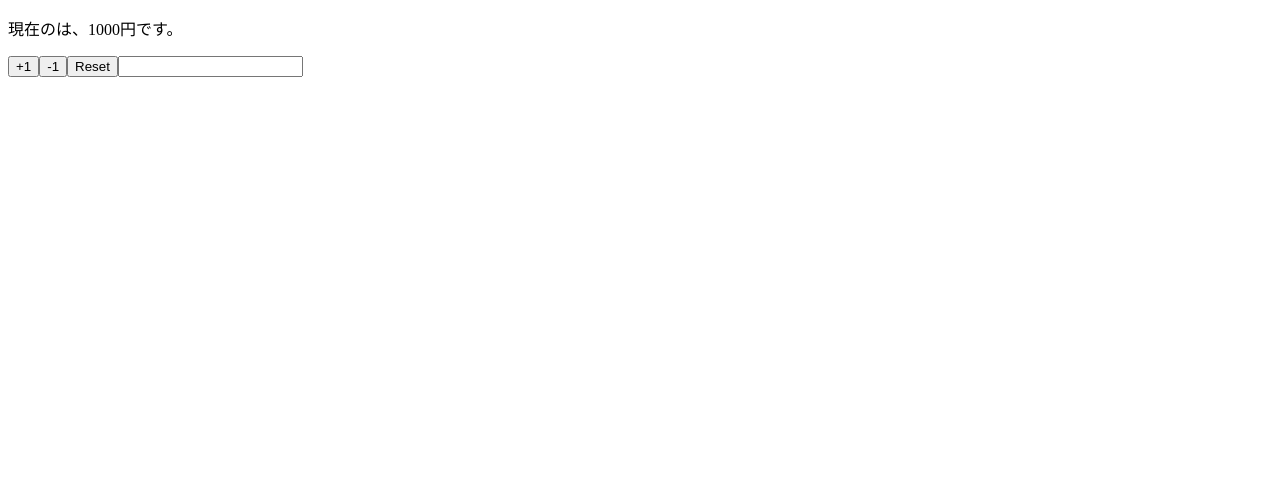
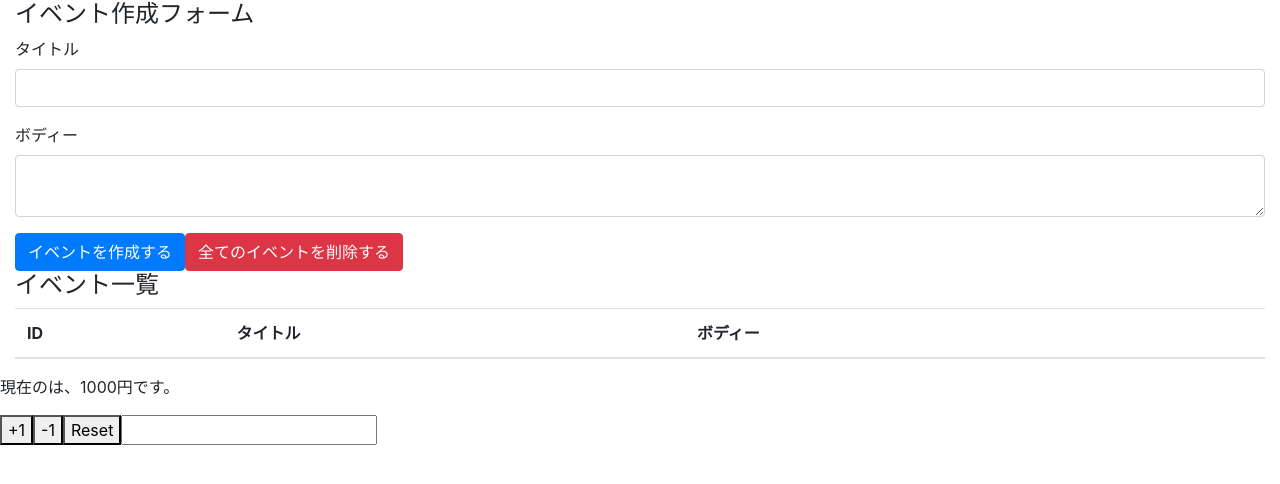
Before and after one commit to sou-uemura/react-hooks-101, a React (Create React App) app: page / in a window 1280 px wide. Shown: the top 484 px of the page. Built offline with nearby package versions, Linux system fonts and the light colour scheme.

Commit message:
create event form and event table with bootstrap

```diff
--- a/package.json
+++ b/package.json
@@ -6,6 +6,7 @@
     "@testing-library/jest-dom": "^5.11.4",
     "@testing-library/react": "^11.1.0",
     "@testing-library/user-event": "^12.1.10",
+    "bootstrap": "4.3.1",
     "react": "^17.0.2",
     "react-dom": "^17.0.2",
     "react-scripts": "4.0.3",
--- a/src/App.js
+++ /dev/null
@@ -1,35 +0,0 @@
-import React, { useEffect, useState } from 'react'
-
-const App = props => {
-  const [state, setState] = useState(props)
-  const { name, price } = state
-
-  useEffect(() => {
-    console.log('This is like componentDidMount or componentDidUpdate.')
-  })
-
-  useEffect(() => {
-    console.log('This is like componentDidMount.')
-  }, [])
-
-  useEffect(() => {
-    console.log('This callback is for name only.')
-  }, [name])
-
-  return (
-    <React.Fragment>
-      <p>現在の{name}は、{price}円です。</p>
-      <button onClick={() => setState({...state, price: price + 1})}>+1</button>
-      <button onClick={() => setState({...state, price: price - 1})}>-1</button>
-      <button onClick={() => setState(props)}>Reset</button>
-      <input value={name} onChange={e => setState({...state, name: e.target.value})}/>
-    </React.Fragment>
-  );
-}
-
-App.defaultProps = {
-  name: '',
-  price: 1000,
-}
-
-export default App;
--- /dev/null
+++ b/src/components/App.js
@@ -0,0 +1,70 @@
+import React, { useEffect, useState } from 'react'
+import 'bootstrap/dist/css/bootstrap.min.css'
+
+const App = props => {
+  const [state, setState] = useState(props)
+  const { name, price } = state
+
+  useEffect(() => {
+    console.log('This is like componentDidMount or componentDidUpdate.')
+  })
+
+  useEffect(() => {
+    console.log('This is like componentDidMount.')
+  }, [])
+
+  useEffect(() => {
+    console.log('This callback is for name only.')
+  }, [name])
+
+  return (
+    <React.Fragment>
+      <div className="container-fluid">
+        <h4>
+          イベント作成フォーム
+        </h4>
+
+        <div className="form-group">
+          <label htmlFor="formEventTitle">タイトル</label>
+          <input className="form-control" id="formEventTitle" />
+        </div>
+
+        <div className="form-group">
+          <label htmlFor="formEventBody">ボディー</label>
+          <textarea className="form-control" id="formEventBody" />
+        </div>
+
+        <button className="btn btn-primary">イベントを作成する</button>
+        <button className="btn btn-danger">全てのイベントを削除する</button>
+
+        <h4>イベント一覧</h4>
+        <table className="table table-hover">
+          <thead>
+            <tr>
+              <th>ID</th>
+              <th>タイトル</th>
+              <th>ボディー</th>
+              <th></th>
+            </tr>
+          </thead>
+          <tbody>
+
+          </tbody>
+        </table>
+      </div>
+
+      <p>現在の{name}は、{price}円です。</p>
+      <button onClick={() => setState({...state, price: price + 1})}>+1</button>
+      <button onClick={() => setState({...state, price: price - 1})}>-1</button>
+      <button onClick={() => setState(props)}>Reset</button>
+      <input value={name} onChange={e => setState({...state, name: e.target.value})}/>
+    </React.Fragment>
+  );
+}
+
+App.defaultProps = {
+  name: '',
+  price: 1000,
+}
+
+export default App;
--- a/src/index.js
+++ b/src/index.js
@@ -1,6 +1,6 @@
 import React from 'react';
 import ReactDOM from 'react-dom';
-import App from './App';
+import App from './components/App';
 import reportWebVitals from './reportWebVitals';
 
 ReactDOM.render(
```
Also changed, not shown: 1 other file (tests, documents, lock files or other folders).
